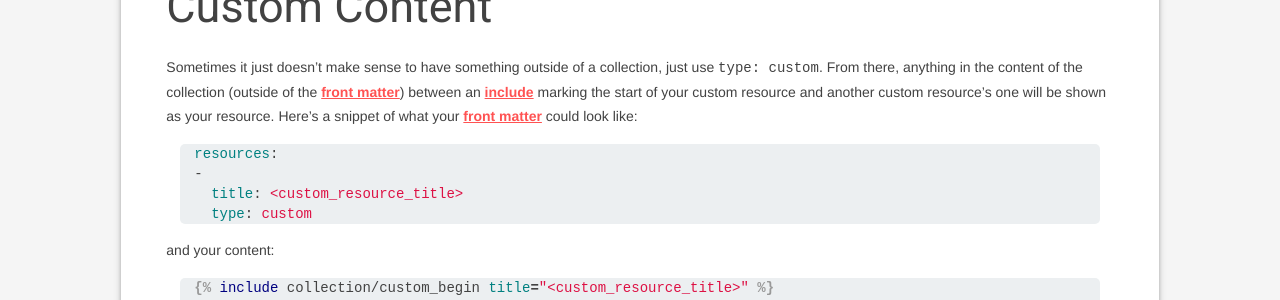
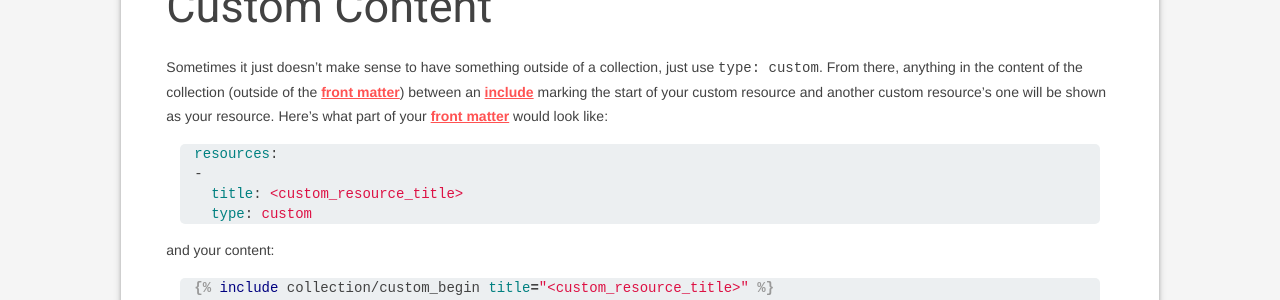
Before and after one commit to CFRCR/CFRCR, a Jekyll site: the page built from _documents/cfrcr/content/collection_files.md, in a window 1280 px wide. Shown: the part 528-828 px from the top of the page. Built offline with Jekyll 4.4.1, drawn with Linux system fonts in a browser that asks for light colours; nearby versions of some CDN libraries.

Commit message:
Rephrase

```diff
--- a/_documents/cfrcr/content/collection_files.md
+++ b/_documents/cfrcr/content/collection_files.md
@@ -9,7 +9,7 @@ Collections in CFRCR are simply files in the `_collections` folder. Like most co
 The {% include term text="front matter" %} for a collection encodes basically all of the page, besides any custom content. The basics include a `title` and `description` attribute. From there, the content of the page is given by the `resources` attribute, an array of the different resources you want in your collection. Each of these needs a `type` attribute that tells the site what your resource should look like and a `title` attribute that is at a minimum used in the side panel.
 
 ## Custom Content
-Sometimes it just doesn't make sense to have something outside of a collection, just use `type: custom`. From there, anything in the content of the collection (outside of the {% include term text="front matter" %}) between an {% include term text="include" %} marking the start of your custom resource and another custom resource's one will be shown as your resource. Here's a snippet of what your {% include term text="front matter" %} could look like:
+Sometimes it just doesn't make sense to have something outside of a collection, just use `type: custom`. From there, anything in the content of the collection (outside of the {% include term text="front matter" %}) between an {% include term text="include" %} marking the start of your custom resource and another custom resource's one will be shown as your resource. Here's what part of your {% include term text="front matter" %} would look like:
 {% highlight yaml %}{% raw %}
 resources:
 -
```
